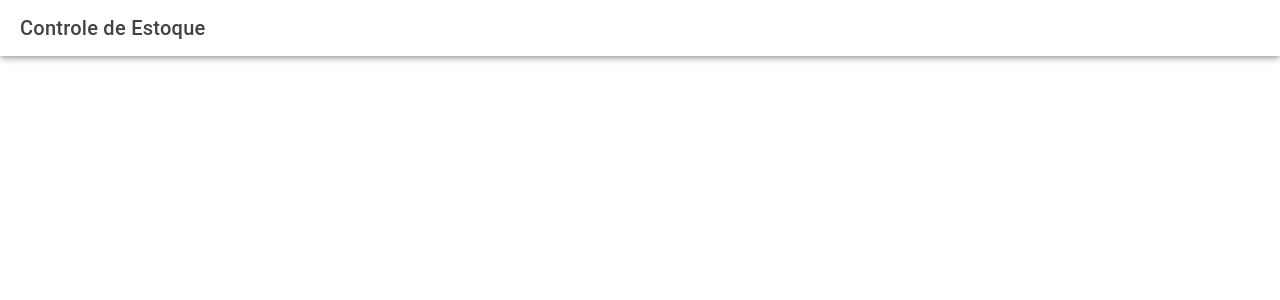
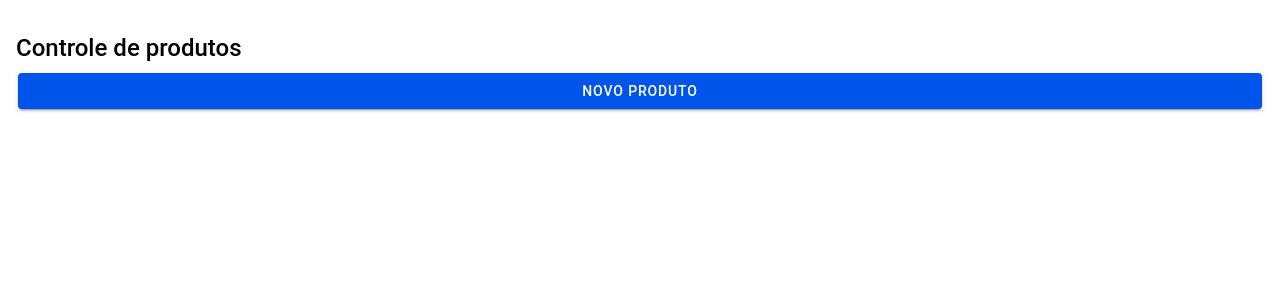
Before and after one commit to ccanutinho01/aplicacaomobile, a React (Vite) app in the folder appInicial/: page /home in a window 1280 px wide. Shown: the top 300 px of the page. Built offline with nearby package versions, Linux system fonts and the light colour scheme.

Commit message:
Adição de produto service e correção de pastas
Foi adicionada o produto service no codigo

```diff
--- a/appInicial/src/App.tsx
+++ b/appInicial/src/App.tsx
@@ -2,6 +2,7 @@ import { Redirect, Route } from 'react-router-dom';
 import { IonApp, IonRouterOutlet, setupIonicReact } from '@ionic/react';
 import { IonReactRouter } from '@ionic/react-router';
 import Home from './pages/Home';
+import Cadastro from './pages/Cadastro';
 
 /* Core CSS required for Ionic components to work properly */
 import '@ionic/react/css/core.css';
@@ -42,6 +43,9 @@ const App: React.FC = () => (
         <Route exact path="/home">
           <Home />
         </Route>
+        <Route exact path="/cadastro">
+          <Cadastro />
+        </Route>
         <Route exact path="/">
           <Redirect to="/home" />
         </Route>
--- a/appInicial/src/pages/Cadastro.tsx
+++ b/appInicial/src/pages/Cadastro.tsx
@@ -2,6 +2,7 @@
 import React, { useState, useRef } from 'react';
 import { IonButton, IonContent, IonPage, IonInput, IonToolbar, IonTitle, IonHeader } from '@ionic/react';
 import { Produto } from '../model/Produto';
+
 
 const Cadastro: React.FC = () => {
 const [produtos, setProdutos] = useState<Produto[]>([]);
@@ -37,6 +38,7 @@ const [produtos, setProdutos] = useState<Produto[]>([]);
         </IonToolbar>
         </IonHeader>
         <IonContent fullscreen>
+          <IonButton routerLink="/home" expand="block">Voltar para Home</IonButton>
         <br />
         <IonInput ref={nomeRef} label="Nome do produto" labelPlacement="floating" />
         <br />
--- a/appInicial/src/pages/Home.tsx
+++ b/appInicial/src/pages/Home.tsx
@@ -1,17 +1,32 @@
 
-import React from 'react';
-import { IonPage, IonHeader, IonToolbar, IonTitle } from '@ionic/react';
+import React, { useState } from 'react';
+import { IonButton, IonContent, IonLabel, IonList, IonPage, IonItem } from '@ionic/react';
+import { Produto } from '../models/Produto';
 
 const Home: React.FC = () => {
+  const [produtos, setProdutos] = useState<Produto[]>([]);
 
   return (
     <IonPage>
-      <IonHeader>
-        <IonToolbar>
-          <IonTitle>Controle de Estoque</IonTitle>
-        </IonToolbar>
-      </IonHeader>
+      <IonContent className="ion-padding">
+        <h2>Controle de produtos</h2>
+        <IonButton expand="block" routerLink="/cadastro">
+          Novo Produto
+        </IonButton>
+
+        <IonList>
+          {produtos.map((p: Produto, index: number) => (
+            <IonItem key={index}>
+              <IonLabel>
+                {p.nome} - R$ {p.preco} | Estoque: {p.estoque}
+              </IonLabel>
+            </IonItem>
+          ))}
+        </IonList>
+
+      </IonContent>
     </IonPage>
   );
 };
+
 export default Home;
```
Also changed, not shown: appInicial/src/service/ProdutoService.ts (added).
